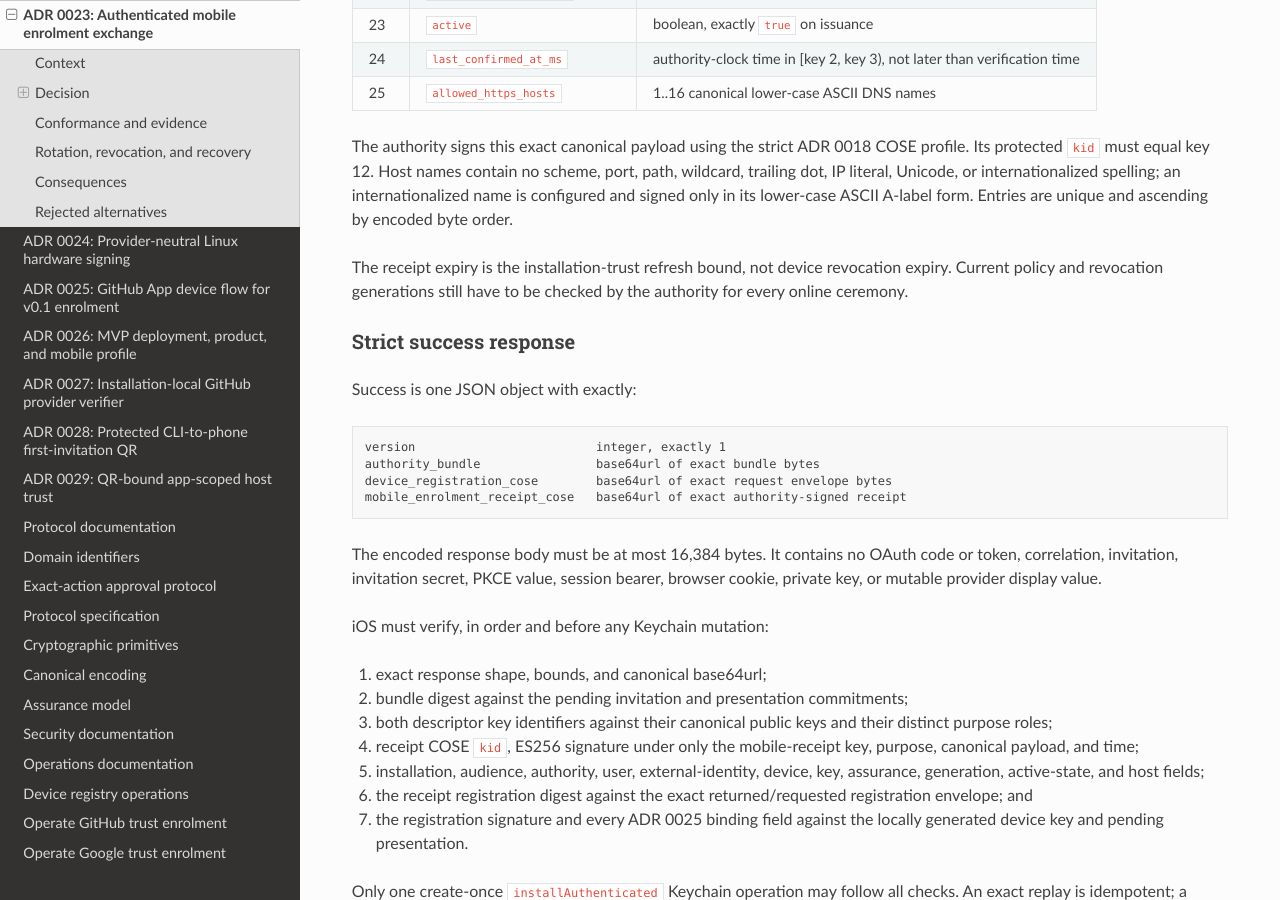
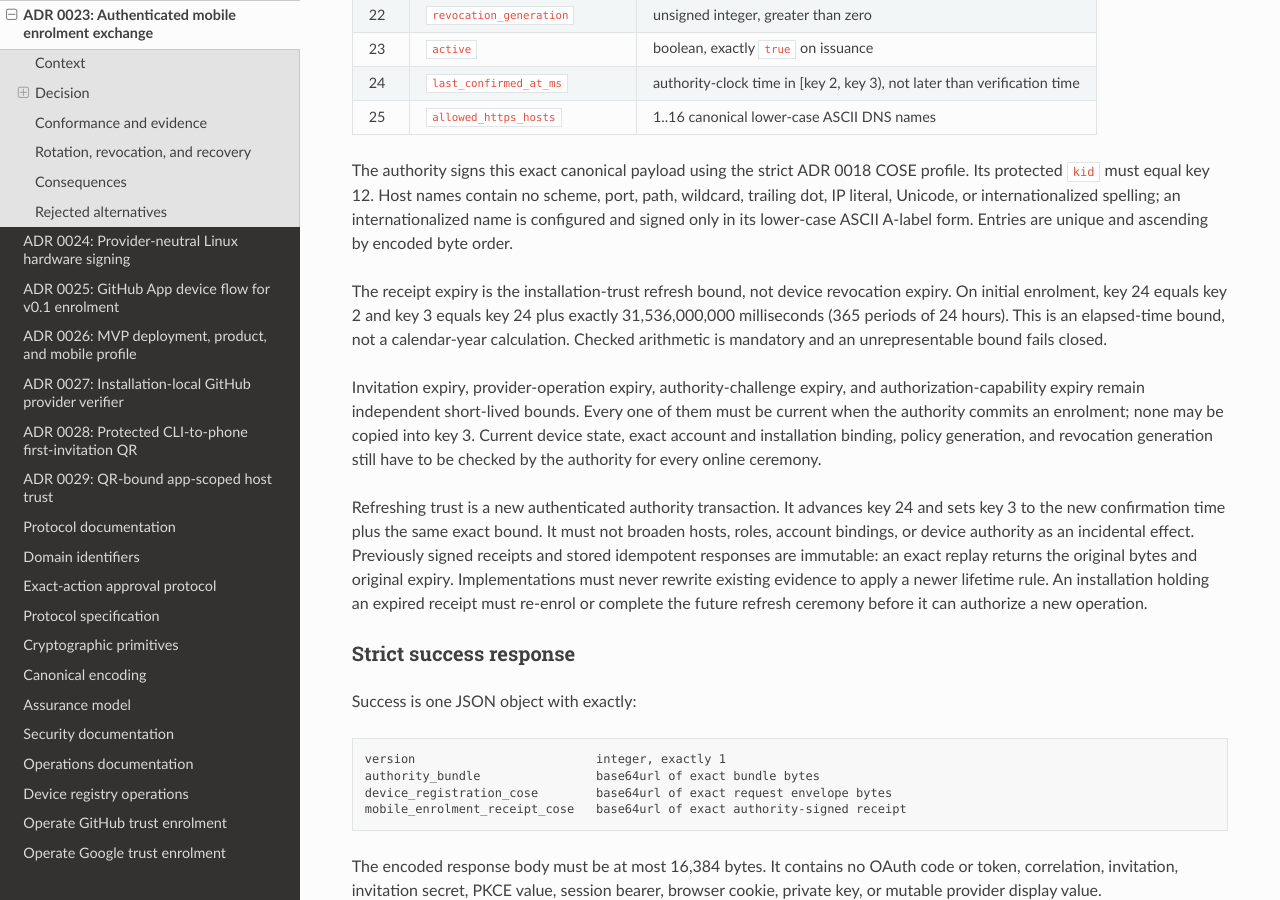
Before and after one commit to sagrudd/pistis, a Sphinx documentation site: the page built from docs/adr/0023-authenticated-mobile-enrolment-exchange.md, in a window 1280 px wide and 900 px high, scrolled down 4143 px. Built offline with Sphinx 7.4.7 and the Read the Docs theme 3.1.0, drawn with Linux system fonts in a browser that asks for light colours; the version number could not be read and is left out; some of the changed text lies outside the part shown.

Commit message:
Define mobile trust refresh lifetime

```diff
--- a/docs/adr/0023-authenticated-mobile-enrolment-exchange.md
+++ b/docs/adr/0023-authenticated-mobile-enrolment-exchange.md
@@ -5,6 +5,7 @@
 - Accepted: 2026-07-29
 - Amended: 2026-07-30 — accepted two-purpose authority bundle and ADR 0025
   first-device binding
+- Amended: 2026-07-30 — accepted a 365-day installation-trust refresh bound
 - Decision owners: Pistis protocol and mobile security, Prosopikon authority,
   Monas transport, and security review
 - Tracking issue: [#318](https://github.com/sagrudd/pistis/issues/318)
@@ -200,8 +201,26 @@ signed only in its lower-case ASCII A-label form. Entries are unique and
 ascending by encoded byte order.
 
 The receipt expiry is the installation-trust refresh bound, not device
-revocation expiry. Current policy and revocation generations still have to be
-checked by the authority for every online ceremony.
+revocation expiry. On initial enrolment, key 24 equals key 2 and key 3 equals
+key 24 plus exactly 31,536,000,000 milliseconds (365 periods of 24 hours).
+This is an elapsed-time bound, not a calendar-year calculation. Checked
+arithmetic is mandatory and an unrepresentable bound fails closed.
+
+Invitation expiry, provider-operation expiry, authority-challenge expiry, and
+authorization-capability expiry remain independent short-lived bounds. Every
+one of them must be current when the authority commits an enrolment; none may
+be copied into key 3. Current device state, exact account and installation
+binding, policy generation, and revocation generation still have to be checked
+by the authority for every online ceremony.
+
+Refreshing trust is a new authenticated authority transaction. It advances key
+24 and sets key 3 to the new confirmation time plus the same exact bound. It
+must not broaden hosts, roles, account bindings, or device authority as an
+incidental effect. Previously signed receipts and stored idempotent responses
+are immutable: an exact replay returns the original bytes and original expiry.
+Implementations must never rewrite existing evidence to apply a newer lifetime
+rule. An installation holding an expired receipt must re-enrol or complete the
+future refresh ceremony before it can authorize a new operation.
 
 ### Strict success response
 
```
